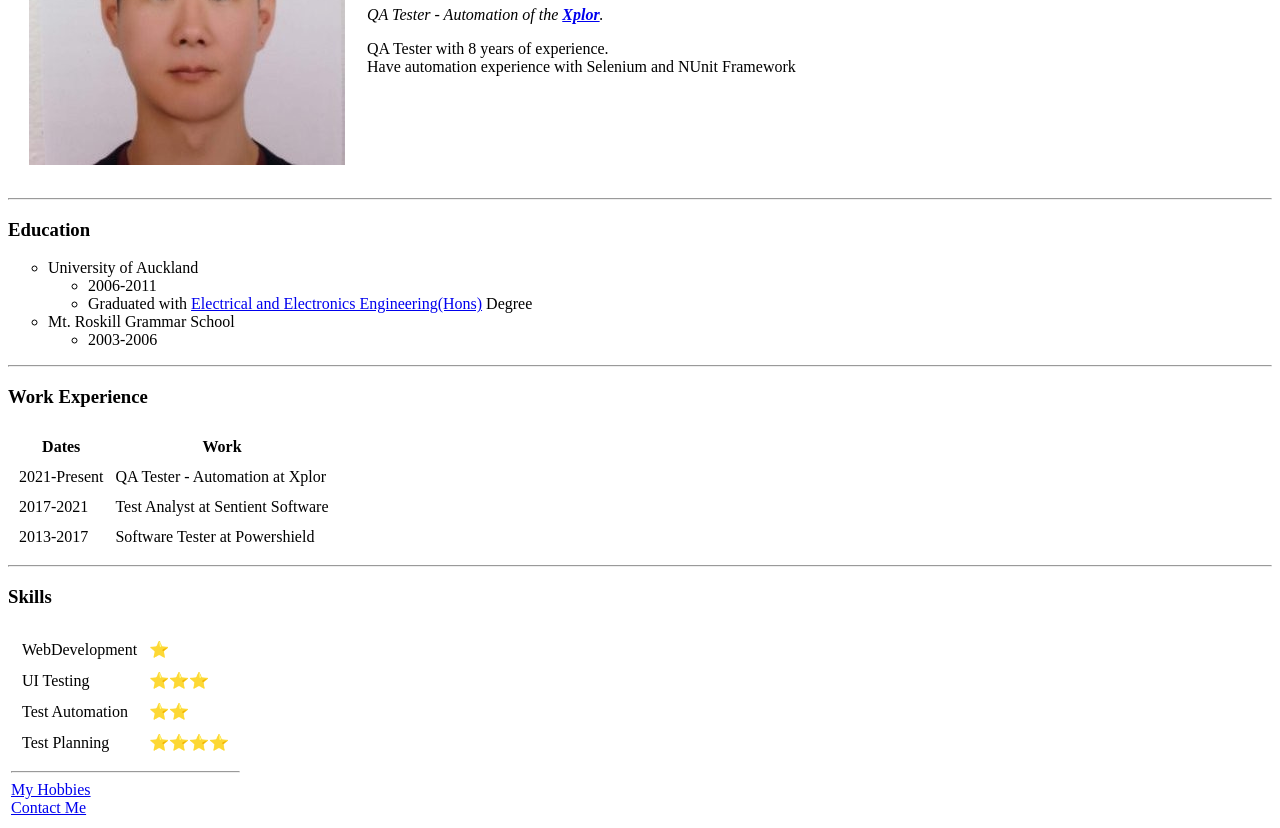
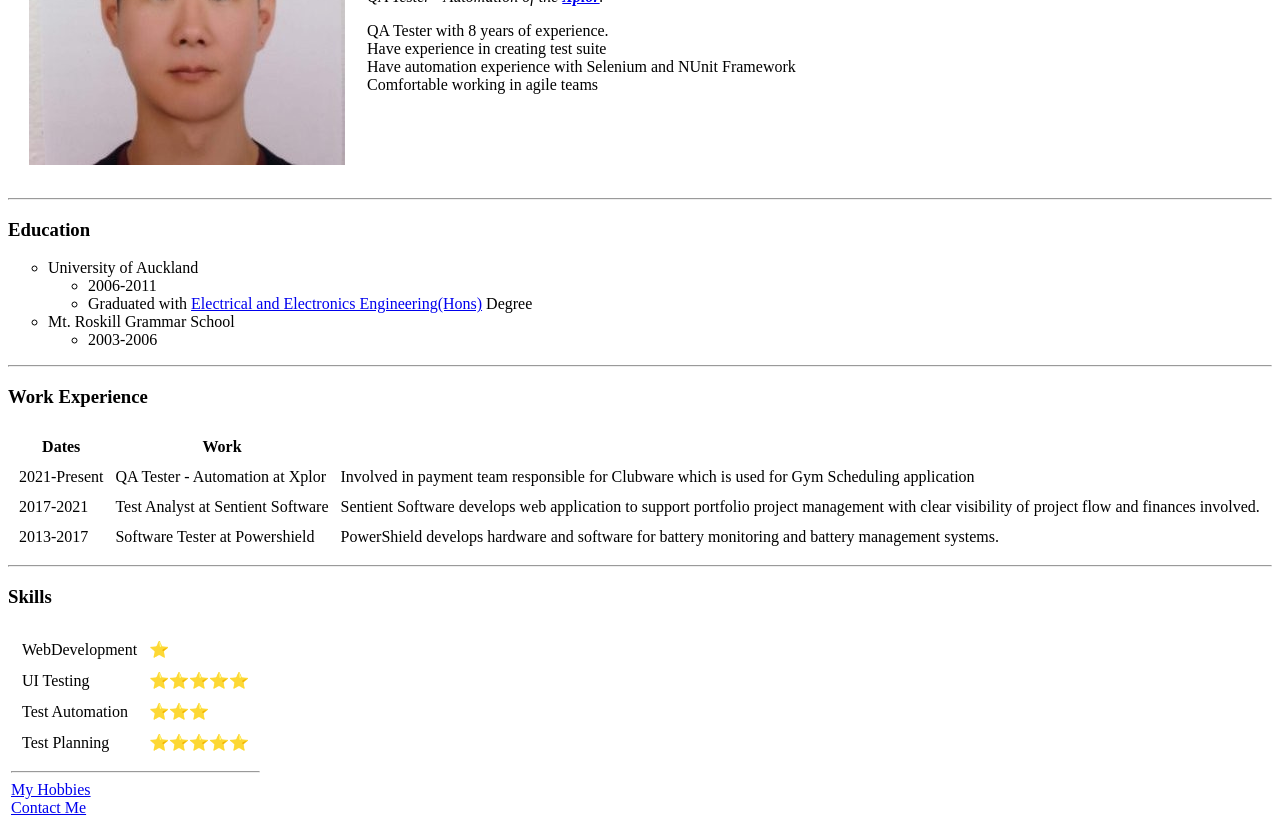
Before and after one commit to taekim4788/profile, a plain HTML site: page index.html in a window 1280 px wide. Shown: the part 180-1008 px from the top of the page. Drawn offline with Linux system fonts and the light colour scheme.

Commit message:
Updated profile

```diff
--- a/index.html
+++ b/index.html
@@ -19,7 +19,11 @@
         <p>
           <em>QA Tester - Automation of the <strong><a href="https://www.xplortechnologies.com/nz">Xplor</a></strong>.</em>
         </p>
-        <p>QA Tester with 8 years of experience. <br>Have automation experience with Selenium and NUnit Framework</p>
+        <p>QA Tester with 8 years of experience.
+          <br>Have experience in creating test suite
+          <br>Have automation experience with Selenium and NUnit Framework
+          <br>Comfortable working in agile teams
+        </p>
       </td>
     </tr>
   </table>
@@ -49,14 +53,17 @@
       <tr>
         <td>2021-Present</td>
         <td>QA Tester - Automation at Xplor</td>
+        <td>Involved in payment team responsible for Clubware which is used for Gym Scheduling application</td>
       </tr>
       <tr>
         <td>2017-2021</td>
         <td>Test Analyst at Sentient Software</td>
+        <td>Sentient Software develops web application to support portfolio project management with clear visibility of project flow and finances involved.</td>
       </tr>
       <tr>
         <td>2013-2017</td>
         <td>Software Tester at Powershield</td>
+        <td>PowerShield develops hardware and software for battery monitoring and battery management systems.</td>
       </tr>
     </tbody>
   </table>
@@ -72,15 +79,15 @@
           </tr>
           <tr>
             <td>UI Testing</td>
+            <td>⭐⭐⭐⭐⭐</td>
+          </tr>
+          <tr>
+            <td>Test Automation</td>
             <td>⭐⭐⭐</td>
           </tr>
           <tr>
-            <td>Test Automation</td>
-            <td>⭐⭐</td>
-          </tr>
-          <tr>
             <td>Test Planning</td>
-            <td>⭐⭐⭐⭐</td>
+            <td>⭐⭐⭐⭐⭐</td>
           </tr>
     </tr>
   </table>
```
Also changed, not shown: contacts.html (+1 -2 lines).
